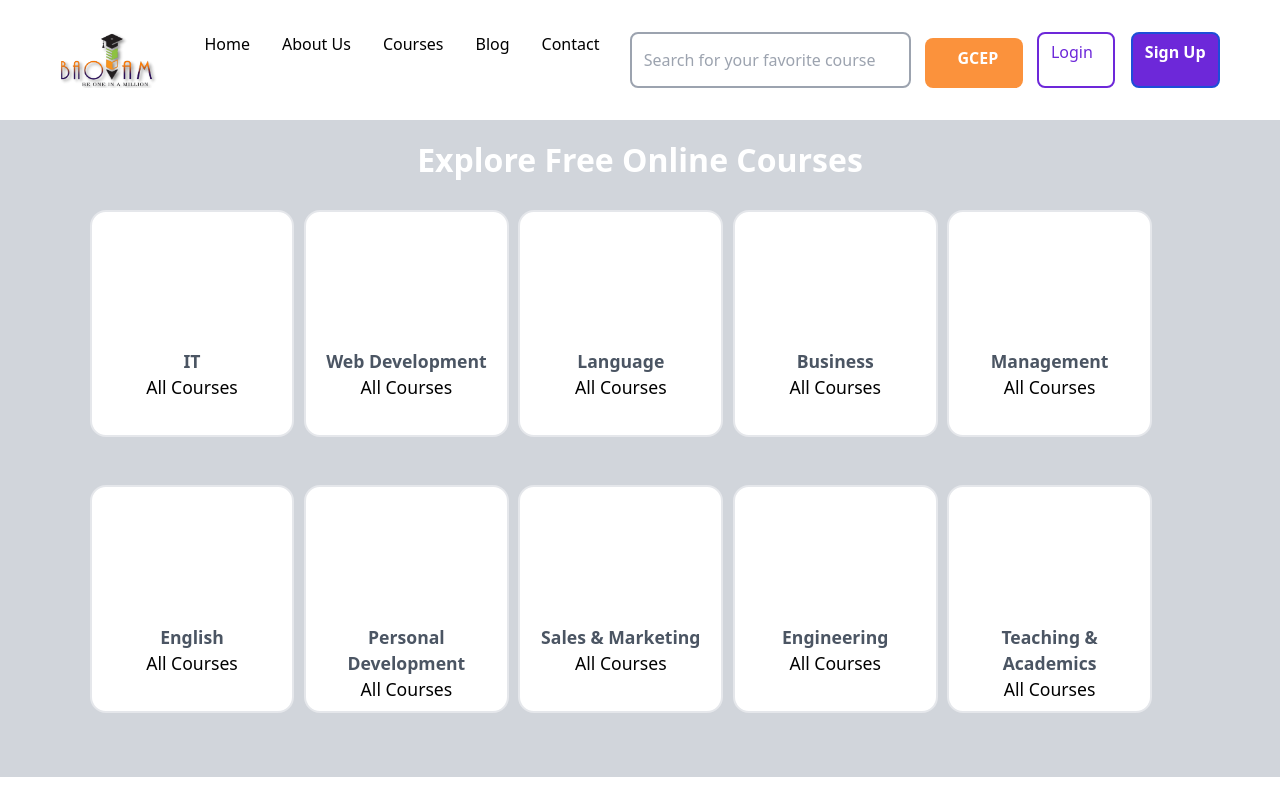
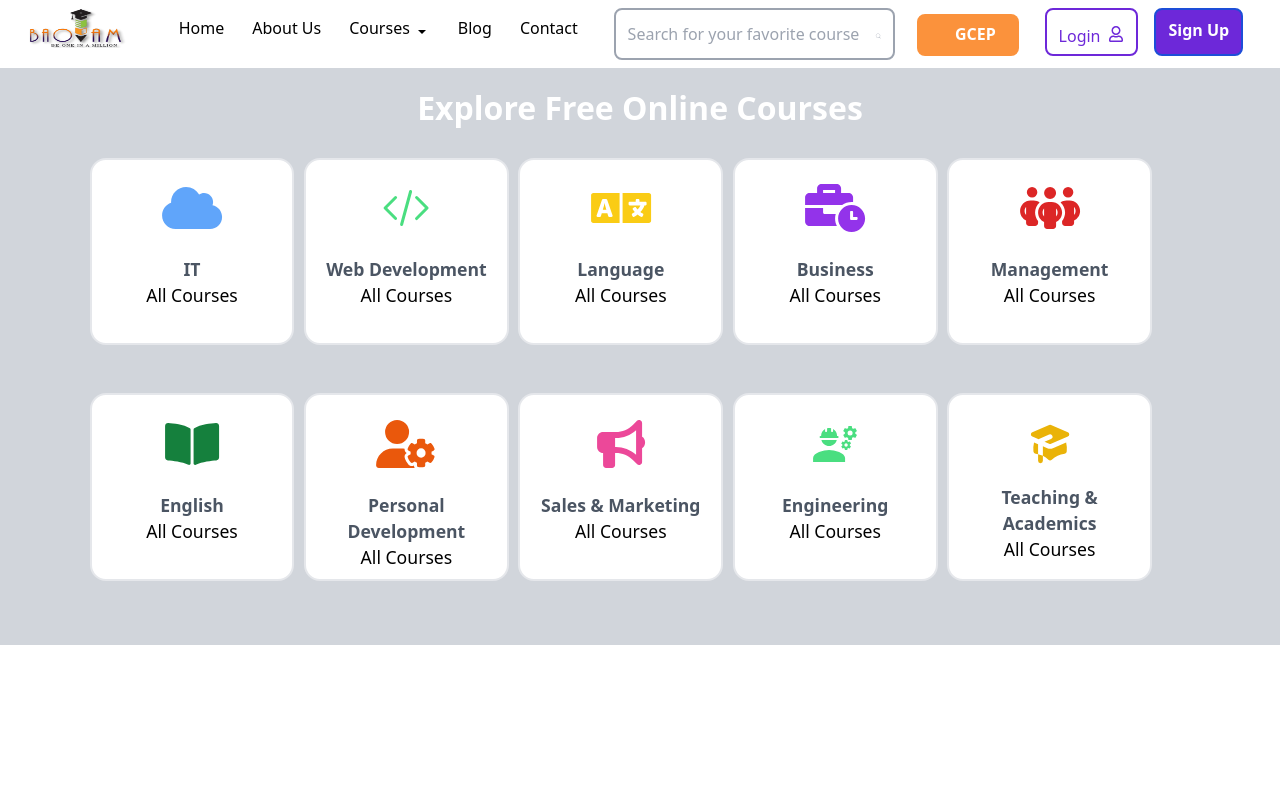
Before and after one commit to BaoiamApp/Baoiam, a React (Vite) app: page / in a window 1280 px wide. Built offline with nearby package versions, Linux system fonts and the light colour scheme.

Commit message:
"new changes 2"

```diff
--- a/src/Components/Courses.jsx
+++ b/src/Components/Courses.jsx
@@ -1,5 +1,15 @@
 // import { faArrowRight, faArrowTrendUp, faBookOpen, faBookOpenReader, faBullhorn, faCaretRight, faCloud, faCode, faHeartPulse, faHelmetSafety, faLanguage, faUserGear, faUserGroup } from '@fortawesome/free-solid-svg-icons'
 // import { FontAwesomeIcon } from '@fortawesome/react-fontawesome'
+import { FaCloud } from "react-icons/fa";
+import { HiCodeBracket } from "react-icons/hi2";
+import { FaLanguage } from "react-icons/fa";
+import { FaBusinessTime } from "react-icons/fa";
+import { FaPeopleGroup } from "react-icons/fa6";
+import { FaBookOpen } from "react-icons/fa";
+import { FaUserGear } from "react-icons/fa6";
+import { FaBullhorn } from "react-icons/fa6";
+import { MdEngineering } from "react-icons/md";
+import { HiAcademicCap } from "react-icons/hi";
 import React from 'react'
 
 const Courses = () => {
@@ -13,99 +23,111 @@ const Courses = () => {
       '>
 
        <div className='w-[90vw] sm:w-[45vw] lg:w-[16vw] rounded-2xl p-[5%]  border-2 border-gray-200 bg-white  text-center'>
-         <p className='mb-[0.7rem] xl:h-[8rem] xl:mb-0 lg:mb-[0.1rem]'>
+         <p className='mb-[0.7rem] xl:h-[4rem] xl:mb-0 lg:mb-[0.1rem]'>
           {/* <FontAwesomeIcon icon={faCloud} className='text-blue-400 text-[14vw] sm:text-[10vw] lg:w-[4rem]'/> */}
+          <FaCloud  className='text-blue-400 text-[20vw] w-full sm:text-[10vw] lg:w-full lg:text-[3rem] mt-4'/>
           </p>
-       <p className='font-bold text-gray-600 mt-1  mb-1 sm:my-0 text-[9vw] sm:text-[4vw] lg:text-[1.1rem]'>IT </p>
-       <p className='text-[7vw] sm:text-[3vw] lg:text-[1.1rem]'> All Courses
+       <p className='font-bold text-gray-600 mt-1  mb-1 sm:my-0 text-[9vw] sm:text-[4vw] lg:text-[1.1rem] lg:mt-2'>IT </p>
+       <p className='text-[7vw] sm:text-[3vw] lg:text-[1.1rem] lg:mb-2'> All Courses
         {/* <FontAwesomeIcon icon={faCaretRight}/> */}
        </p></div>
 
 
-       <div className='w-[90vw] sm:w-[45vw] lg:w-[16vw] rounded-2xl  p-[5%] border-2 border-gray-200 bg-white text-center'><p className='mb-[0.7rem] xl:h-[8rem] xl:mb-0 lg:mb-[0.1rem]'>
+
+
+       <div className='w-[90vw] sm:w-[45vw] lg:w-[16vw] rounded-2xl  p-[5%] border-2 border-gray-200 bg-white text-center'><p className='mb-[0.7rem] xl:h-[4rem] xl:mb-0 lg:mb-[0.1rem]'>
         {/* <FontAwesomeIcon icon={faCode} className='text-green-400 text-[14vw] sm:text-[10vw] lg:w-[4rem]'/> */}
+        <HiCodeBracket  className='text-green-400 text-[20vw] w-full sm:text-[10vw] lg:w-full lg:text-[3rem] lg:mt-4'/>
         </p>
-       <p className='font-bold text-gray-600 sm:my-0 sm:text-[4vw] mt-1 mb-1 text-[9vw] lg:text-[1.1rem]'>Web Development</p>
-       <p className='text-[7vw] sm:text-[3vw] lg:text-[1.1rem]'>All Courses
+       <p className='font-bold text-gray-600 sm:my-0 sm:text-[4vw] mt-1 mb-1 text-[7vw] lg:text-[1.1rem] lg:mt-2'>Web Development</p>
+       <p className='text-[7vw] sm:text-[3vw] lg:text-[1.1rem] lg:mb-2'>All Courses
         {/* <FontAwesomeIcon icon={faCaretRight}/> */}
        </p>
        </div>
 
 
-       <div className='w-[90vw] sm:w-[45vw] lg:w-[16vw] rounded-2xl p-[5%] border-2 border-gray-200 bg-white text-center'><p className='mb-[0.7rem] xl:h-[8rem] xl:mb-0 lg:mb-[0.1rem]'>
+       <div className='w-[90vw] sm:w-[45vw] lg:w-[16vw] rounded-2xl p-[5%] border-2 border-gray-200 bg-white text-center'><p className='mb-[0.7rem] xl:h-[4rem] xl:mb-0 lg:mb-[0.1rem]'>
         {/* <FontAwesomeIcon icon={faLanguage} className='text-yellow-400 text-[14vw] sm:text-[10vw] lg:w-[4rem]'/> */}
+        <FaLanguage className='text-yellow-400 text-[20vw] w-full sm:text-[10vw] lg:w-full lg:text-[3rem] lg:mt-4'/>
        </p>
-       <p className='font-bold text-gray-600 sm:my-0 sm:text-[4vw] mt-1 mb-1 text-[9vw] lg:text-[1.1rem]'>Language</p>
+       <p className='font-bold text-gray-600 sm:my-0 sm:text-[4vw] mt-1 mb-1 text-[7vw] lg:text-[1.1rem] lg:mt-2'>Language</p>
        <p className='text-[7vw] sm:text-[3vw] lg:text-[1.1rem]'> All Courses
         {/* <FontAwesomeIcon icon={faCaretRight}/>*/}</p>
        </div>
 
 
-       <div className='w-[90vw] sm:w-[45vw] lg:w-[16vw] rounded-2xl p-[5%] border-2 border-gray-200 bg-white text-center'><p className='mb-[0.7rem] xl:h-[8rem] xl:mb-0 lg:mb-[0.1rem]'>
+       <div className='w-[90vw] sm:w-[45vw] lg:w-[16vw] rounded-2xl p-[5%] border-2 border-gray-200 bg-white text-center'><p className='mb-[0.7rem] xl:h-[4rem] xl:mb-0 lg:mb-[0.1rem]'>
         {/* <FontAwesomeIcon icon={faArrowTrendUp} className='text-purple-800 text-[14vw] sm:text-[10vw] lg:w-[4rem]'/> */}
+        <FaBusinessTime className='text-purple-600 text-[20vw] w-full sm:text-[10vw] lg:w-full lg:text-[3rem] lg:mt-4'/>
        </p>
-       <p className='font-bold sm:my-0 sm:text-[4vw] text-gray-600 mt-1 mb-1 text-[9vw] lg:text-[1.1rem]'>Business</p>
+       <p className='font-bold sm:my-0 sm:text-[4vw] text-gray-600 mt-1 mb-1 text-[7vw] lg:text-[1.1rem] lg:mt-2'>Business</p>
        <p className='text-[7vw] sm:text-[3vw] lg:text-[1.1rem]'>All Courses
         {/* <FontAwesomeIcon icon={faCaretRight}/> */}
        </p></div>
 
 
-       <div className='w-[90vw] sm:w-[45vw] lg:w-[16vw] rounded-2xl p-[5%] border-2 border-gray-200 bg-white  text-center'><p className='mb-[0.7rem] xl:h-[8rem] xl:mb-0 lg:mb-[0.1rem]'>
+       <div className='w-[90vw] sm:w-[45vw] lg:w-[16vw] rounded-2xl p-[5%] border-2 border-gray-200 bg-white  text-center'><p className='mb-[0.7rem] xl:h-[4rem] xl:mb-0 lg:mb-[0.1rem]'>
         {/* <FontAwesomeIcon icon={faUserGroup} className='text-red-500 text-[14vw] sm:text-[10vw] lg:w-[4rem]'/> */}
+        <FaPeopleGroup className='text-red-600 text-[20vw] w-full sm:text-[10vw] lg:w-full lg:text-[3rem] lg:mt-4'/>
        </p>
-       <p className='font-bold sm:my-0 sm:text-[4vw] text-gray-600 mt-1 mb-1 text-[9vw]
-       lg:text-[1.1rem]'>Management</p>
+       <p className='font-bold sm:my-0 sm:text-[4vw] text-gray-600 mt-1 mb-1 text-[7vw]
+       lg:text-[1.1rem] lg:mt-2'>Management</p>
        <p className='text-[7vw] sm:text-[3vw] lg:text-[1.1rem]'>All Courses
         {/* <FontAwesomeIcon icon={faCaretRight}/> */}
        </p></div>
 
 
-       <div className='w-[90vw] sm:w-[45vw] lg:w-[16vw] rounded-2xl p-[5%] border-2 border-gray-200 bg-white text-center'><p className='mb-[0.7rem] xl:h-[8rem] xl:mb-0 lg:mb-[0.1rem]'>
+       <div className='w-[90vw] sm:w-[45vw] lg:w-[16vw] rounded-2xl p-[5%] border-2 border-gray-200 bg-white text-center'><p className='mb-[0.7rem] xl:h-[4rem] xl:mb-0 lg:mb-[0.1rem]'>
         {/* <FontAwesomeIcon icon={faBookOpen} className='text-green-400 text-[14vw] sm:text-[10vw] lg:w-[4rem]'/> */}
+        <FaBookOpen className='text-green-700 text-[20vw] w-full sm:text-[10vw] lg:w-full lg:text-[3rem] lg:mt-4'/>
        </p>
-       <p className='font-bold sm:my-0 sm:text-[4vw] text-gray-600 mt-1 mb-1 text-[9vw]
-       lg:text-[1.1rem]'>English</p>
+       <p className='font-bold sm:my-0 sm:text-[4vw] text-gray-600 mt-1 mb-1 text-[7vw]
+       lg:text-[1.1rem] lg:mt-2'>English</p>
        <p className='text-[7vw] sm:text-[3vw] lg:text-[1.1rem]'>All Courses
         {/* <FontAwesomeIcon icon={faCaretRight}/> */}
        </p></div>
 
 
-       <div className='w-[90vw] sm:w-[45vw] lg:w-[16vw] rounded-2xl p-[5%] border-2 border-gray-200 bg-white  text-center'><p className='mb-[0.7rem] xl:h-[8rem] xl:mb-0 lg:mb-[0.1rem]'>
+       <div className='w-[90vw] sm:w-[45vw] lg:w-[16vw] rounded-2xl p-[5%] border-2 border-gray-200 bg-white  text-center'><p className='mb-[0.7rem] xl:h-[4rem] xl:mb-0 lg:mb-[0.1rem]'>
         {/* <FontAwesomeIcon icon={faUserGear} className='text-orange-500 text-[14vw] sm:text-[10vw] lg:w-[4rem]'/> */}
+        <FaUserGear className='text-orange-600 text-[20vw] w-full sm:text-[10vw] lg:w-full lg:text-[3rem] lg:mt-4'/>
        </p>
-       <p className='font-bold sm:my-0 sm:text-[4vw] text-gray-600 mt-1 mb-1 text-[9vw]
-       lg:text-[1.1rem]'>Personal Development</p>
+       <p className='font-bold sm:my-0 sm:text-[4vw] text-gray-600 mt-1 mb-1 text-[7vw]
+       lg:text-[1.1rem] lg:mt-2'>Personal Development</p>
        <p className='text-[7vw] sm:text-[3vw] lg:text-[1.1rem]'>All Courses
         {/* <FontAwesomeIcon icon={faCaretRight}/> */}
        </p></div>
 
 
-       <div className='w-[90vw] sm:w-[45vw] lg:w-[16vw] rounded-2xl p-[5%] border-2 border-gray-200 bg-white  text-center'><p className='mb-[0.7rem] xl:h-[8rem] xl:mb-0 lg:mb-[0.1rem]'>
+       <div className='w-[90vw] sm:w-[45vw] lg:w-[16vw] rounded-2xl p-[5%] border-2 border-gray-200 bg-white  text-center'><p className='mb-[0.7rem] xl:h-[4rem] xl:mb-0 lg:mb-[0.1rem]'>
         {/* <FontAwesomeIcon icon={faBullhorn} className='text-pink-600 text-[14vw] sm:text-[10vw] lg:w-[4rem]'/> */}
+        <FaBullhorn className='text-pink-500 text-[20vw] w-full sm:text-[10vw] lg:w-full lg:text-[3rem] lg:mt-4'/>
        </p>
-       <p className='font-bold sm:my-0 sm:text-[4vw] text-gray-600 mb-1 mt-1 text-[9vw]
-       lg:text-[1.1rem]'>Sales & Marketing</p>
+       <p className='font-bold sm:my-0 sm:text-[4vw] text-gray-600 mb-1 mt-1 text-[7vw]
+       lg:text-[1.1rem] lg:mt-2'>Sales & Marketing</p>
        <p className='text-[7vw] sm:text-[3vw] lg:text-[1.1rem]'>All Courses
         {/* <FontAwesomeIcon icon={faCaretRight}/> */}
        </p></div>
 
 
-       <div className='w-[90vw] sm:w-[45vw] lg:w-[16vw] rounded-2xl p-[5%] border-2 border-gray-200 bg-white  text-center'><p className='mb-[0.7rem] xl:h-[8rem] xl:mb-0 lg:mb-[0.1rem]'>
+       <div className='w-[90vw] sm:w-[45vw] lg:w-[16vw] rounded-2xl p-[5%] border-2 border-gray-200 bg-white  text-center'><p className='mb-[0.7rem] xl:h-[4rem] xl:mb-0 lg:mb-[0.1rem]'>
         {/* <FontAwesomeIcon icon={faHelmetSafety} className='text-green-500 text-[14vw] sm:text-[10vw] lg:w-[4rem]'/> */}
+        <MdEngineering className='text-green-400 text-[20vw] w-full sm:text-[10vw] lg:w-full lg:text-[3rem] lg:mt-4'/>
        </p>
-       <p className='font-bold sm:my-0 sm:text-[4vw] text-gray-600 mb-1 mt-1 text-[9vw]
-       lg:text-[1.1rem]'>Engineering </p>
+       <p className='font-bold sm:my-0 sm:text-[4vw] text-gray-600 mb-1 mt-1 text-[7vw]
+       lg:text-[1.1rem] lg:mt-2'>Engineering </p>
        <p className='text-[7vw] sm:text-[3vw] lg:text-[1.1rem]'>All Courses
         {/* <FontAwesomeIcon icon={faCaretRight}/> */}
        </p></div>
 
 
 
-       <div className='w-[90vw] sm:w-[45vw] lg:w-[16vw] p-[5%] rounded-2xl border-2 border-gray-200 bg-white text-center'><p className='mb-[0.7rem] xl:h-[8rem] lg:mb-[0.1rem] xl:mb-0'>
+       <div className='w-[90vw] sm:w-[45vw] lg:w-[16vw] p-[5%] rounded-2xl border-2 border-gray-200 bg-white text-center'><p className='mb-[0.7rem] xl:h-[4rem] lg:mb-[0.1rem] xl:mb-0'>
         {/* <FontAwesomeIcon icon={faBookOpenReader} className='text-orange-400 text-[14vw] sm:text-[10vw] lg:w-[4rem]'/> */}
+        <HiAcademicCap className='text-yellow-500 text-[20vw] w-full sm:text-[10vw] lg:w-full lg:text-[3rem] lg:mt-4'/>
        </p>
-       <p className='font-bold sm:my-0 sm:text-[4vw] text-gray-600 mt-1 xl:mt-0 mb-1 text-[9vw]
-       lg:text-[1.1rem]'>Teaching & Academics</p>
+       <p className='font-bold sm:my-0 sm:text-[4vw] text-gray-600 mt-1 xl:mt-0 mb-1 text-[7vw]
+       lg:text-[1.1rem] lg:mt-2'>Teaching & Academics</p>
        <p className='text-[7vw] sm:text-[3vw] lg:text-[1.1rem]'>All Courses
         {/* <FontAwesomeIcon icon={faCaretRight}/> */}
        </p></div>
--- a/src/Components/Navbar.jsx
+++ b/src/Components/Navbar.jsx
@@ -1,29 +1,36 @@
 
-// import { faBars, faCaretDown, faCaretUp, faLock, faRightToBracket, faUser } from '@fortawesome/free-solid-svg-icons'
-// import { faMagnifyingGlass } from '@fortawesome/free-solid-svg-icons/faMagnifyingGlass'
-// import { FontAwesomeIcon } from '@fortawesome/react-fontawesome'
+import { faBars, faCaretDown, faCaretUp, faLock, faRightToBracket, faUser } from '@fortawesome/free-solid-svg-icons'
+import { faMagnifyingGlass } from '@fortawesome/free-solid-svg-icons/faMagnifyingGlass'
+import { FontAwesomeIcon } from '@fortawesome/react-fontawesome'
+
+import { FaBars } from "react-icons/fa";
+import { FaSignInAlt } from "react-icons/fa";
+import { FaRegUser } from "react-icons/fa";
+import { IoMdArrowDropdown } from "react-icons/io";
+import { IoMdArrowDropup } from "react-icons/io";
 import React, { useState } from 'react'
+import { CiSearch } from "react-icons/ci";
 import img1 from '../images/img1.png'
 const Navbar = () => {
-  const [show, setShow] = useState(false);
-  const [showmenu, setShowmenu] = useState(false)
+  const [show,setShow] = useState(false) ;
+  const [showmenu,setShowmenu] = useState(false)
   return (
     <>
-      <div className='flex justify-evenly bg-white p-[2rem]'>
+    <div className='flex justify-around lg:py-2 lg:px-1 bg-white p-[1rem]'>
 
-        <div><img className='h-[3.5rem] w-[8rem]' src={img1} /></div>
+    <div><img className='h-[2.5rem] w-[8rem]' src={img1}/></div>
 
 
-        <div className='hidden lg:block'>
+    <div className='hidden lg:block lg:mt-2'>
         <ul className='flex '>
-            <li className='mx-4'>Home</li>
-            <li className='mx-4'>About Us</li>
+            <li className='mx-3.5'>Home</li>
+            <li className='mx-3.5'>About Us</li>
 
-            {/* {show?<FontAwesomeIcon className='ml-1' icon={faCaretUp}/>:<FontAwesomeIcon className='ml-1' icon={faCaretDown}/>} */}
+
             <div className='flex flex-col'>
-              <li className='mx-4 cursor-pointer' onClick={() => setShow(!show)}>Courses</li>
+              <li className='mx-3.5 cursor-pointer flex' onClick={()=>setShow(!show)}>Courses {show?<IoMdArrowDropup className='ml-1 mt-1' icon={faCaretUp}/>:<IoMdArrowDropdown className='ml-1 mt-2' icon={faCaretDown}/>}</li>
 
-              {show && <div className='absolute mt-8 bg-white text-sm p-1'>
+              { show && <div className='absolute mt-8 bg-white text-sm p-1'>
               <ul>
                 <li className='my-3 px-2'>Engineering</li>
                 <li className='my-3 px-2'>Research</li>
@@ -35,35 +42,31 @@ const Navbar = () => {
             </div>
 
 
-            <li className='mx-4'>Blog</li>
-            <li className='mx-4'>Contact</li>
+            <li className='mx-3.5'>Blog</li>
+            <li className='mx-3.5'>Contact</li>
         </ul>
     </div>
 
 
-        <div className='px-3 w-[20%] border-2 py-0.9 lg:py-0.1 hidden lg:px-3 lg:w-[29%] xl:w-[22vw] lg:rounded-lg lg:border-gray-400 xl:flex sm:block sm:py-2 sm:w-[50%] rounded-lg border-gray-400'>
+    <div className='px-3 w-[20%] border-2 py-0.9 lg:pt-0.1 hidden lg:px-3 lg:w-[29%] xl:w-[22vw] lg:rounded-lg lg:border-gray-400 md:flex lg:justify-between  xl:flex sm:py-2 sm:flex sm:w-[50%] rounded-lg border-gray-400'>
 
       <input className='w-[14rem] lg:text-[1rem] outline:none xl:w-[16rem]  sm:text-[2.3vw] sm:w-[85%] mr-2 ' type="text" placeholder='Search for your favorite course'></input>
 
-          {/* <FontAwesomeIcon className='text-gray-400 lg:text-lg xl:pl-2 xl:text-xl text-xl pt-1 pl-2' icon={faMagnifyingGlass}/> */}
+      <CiSearch  className='text-gray-400 lg:text-[2rem] xl:pl-2 xl:text-[2rem] text-xl pt-1 pl-2 md:text-[2rem] sm:text-[2rem] '/>
 
       </div>
 
 
-        <div className='bg-orange-400 xl:px-[2rem] xl:w-[8%]  font-bold lg:block lg:p-2 lg:px-4 p-1 pl-3  w-[9%] md:pt-2  mt-1.5  px-14 rounded-lg text-white'><button>GCEP</button></div>
+    <div className='bg-orange-400 xl:px-[2rem] sm:mb-1 xl:w-[8%]  font-bold lg:block lg:p-0 lg:px-4 p-1 pl-3 xl:py-1 lg:mr-1 w-[9%] md:pt-2 lg:w-[7%]  mt-1.5  px-14 rounded-lg text-white'><button className='sm:pt-1 md:mb-1 lg:text-center md:mx-1.5'>GCEP</button></div>
 
     <div className='flex '>
-          <div className='border-2 hidden lg:hidden px-3 xl:pt-1.5 xl:block mr-[1rem] border-violet-700 rounded-lg text-violet-700'>
-            <button className='pr-2'>Login</button>
-
-            {/* <FontAwesomeIcon icon={faLock} /> */}
-            </div>
-          <div className='bg-violet-700 hidden xl:block xl:pt-1.5 lg:hidden text-white font-semibold border-2 border-blue-700 rounded-lg px-3 '><button>Sign Up</button></div>
+        <div className='border-2 xl:flex hidden lg:hidden px-3 xl:pt-2 mr-[1rem] border-violet-700 rounded-lg mb-1 text-violet-700'><button className='pr-2 '>Login</button>
+        <FaRegUser className='mt-2'/></div>
+        <div className='bg-violet-700 hidden xl:block xl:pt-2 lg:hidden text-white font-semibold border-2 border-blue-700 mb-1 rounded-lg px-3 '><button>Sign Up</button></div>
     </div>
 
     <div>
-          <div className="absolute lg:block top-[2rem] xl:hidden sm:top-[2.2rem] right-[2rem]">
-            {/* <FontAwesomeIcon className='text-[2rem]' onClick={() => setShowmenu(!showmenu)} icon={faBars} /> */}
+    <div className="absolute lg:block top-[1.4rem] md:mt-2 lg:absolute lg:right-3 lg:top-2 xl:hidden sm:top-[1.4rem] right-[2rem]"><FaBars className='text-[2rem] ' onClick={()=>setShowmenu(!showmenu)} />
     </div>
 
     {
@@ -72,12 +75,11 @@ const Navbar = () => {
             <li className='mx-5 my-1 lg:hidden'>Home</li>
             <li className='mx-5 my-1 lg:hidden'>About Us</li>
 
-                {/* {show ? <FontAwesomeIcon className='ml-1' icon={faCaretUp} /> : <FontAwesomeIcon className='ml-1' icon={faCaretDown} />} */}
+
             <div className='flex flex-col'>
-                  <li className='mx-5 cursor-pointer my-1 lg:hidden' onClick={() => setShow(!show)}>Courses
-                  </li>
+              <li className='mx-5 cursor-pointer my-1 lg:hidden flex' onClick={()=>setShow(!show)}>Courses {show?<IoMdArrowDropup className='ml-1 mt-2' icon={faCaretUp}/>:<IoMdArrowDropdown className='ml-1 mt-2' icon={faCaretDown}/>}</li>
 
-                  {show && <div className='absolute mt-8 bg-gray-200 text-sm p-1'>
+              { show && <div className='absolute mt-8 w-[9rem] bg-gray-200 text-sm p-1'>
               <ul>
                 <li className='my-4 px-2'>Engineering</li>
                 <li className='my-4 px-2'>Research</li>
@@ -91,12 +93,8 @@ const Navbar = () => {
 
             <li className='mx-5 my-1 lg:hidden'>Blog</li>
             <li className='mx-5 my-1 lg:hidden'>Contact</li>
-                <li className='mx-3 my-1'>
-                  {/* <FontAwesomeIcon icon={faRightToBracket} /> */}
-                <button className='ml-2'>Sign Up</button></li>
-                <li className='mx-3 my-1'>
-                  {/* <FontAwesomeIcon icon={faUser} /> */}
-                <button className='ml-2'>Login</button></li>
+            <li className='mx-3 my-1 flex'><FaSignInAlt className='mt-1' /><button className='ml-2 '>Sign Up</button></li>
+            <li className='mx-3 my-1 flex'><FaRegUser className='mt-1'/><button className='ml-2 '>Login</button></li>
         </ul>
 
 
--- a/tailwind.config.js
+++ b/tailwind.config.js
@@ -6,10 +6,6 @@ export default {
   ],
   theme: {
     extend: {
-      backgroundImage: {
-        'img1': "url('./src/images/image.jpg')",
-
-      }
     },
   },
   plugins: [],
```
Lines whose indentation alone changed are shown as unchanged.
